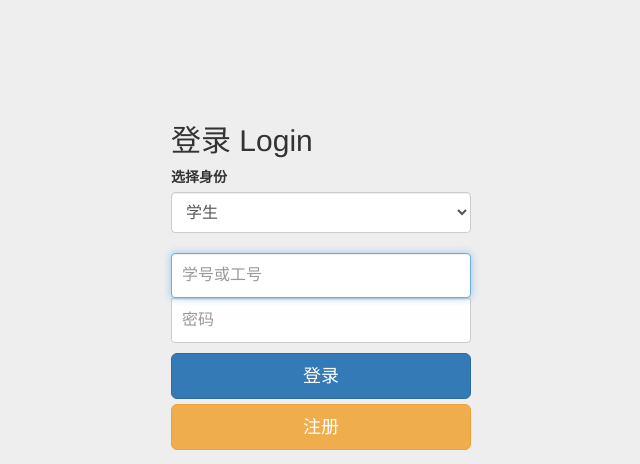
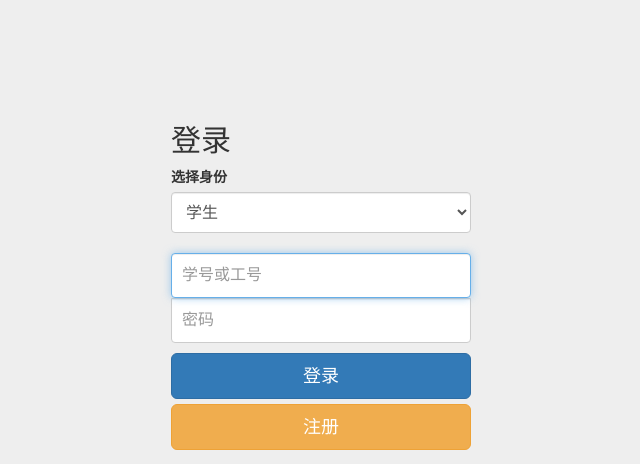
Before and after one commit to lrx0014/ExamSys, a PHP site: page / in a window 1280 px wide. Shown: the part 51-515 px from the top of the page, without its empty margins (319-959 px from the left). Run offline with PHP 8.4, Linux system fonts and the light colour scheme.

Commit message:
Update index.php

```diff
--- a/ExamSys/index.php
+++ b/ExamSys/index.php
@@ -51,7 +51,7 @@
         <div class="row">
             <div class="col-md-12">
                 <form method="POST" action="Support/action/Login.php" class="form-signin" style="margin-top:8%">
-                    <h2 class="form-signin-heading">登录 Login</h2>
+                    <h2 class="form-signin-heading">登录</h2>
                     <label for="name">选择身份</label>
                     <select id="UserLevel" name="UserLevel" class="form-control">
                         <option value="0">学生</option>
```
